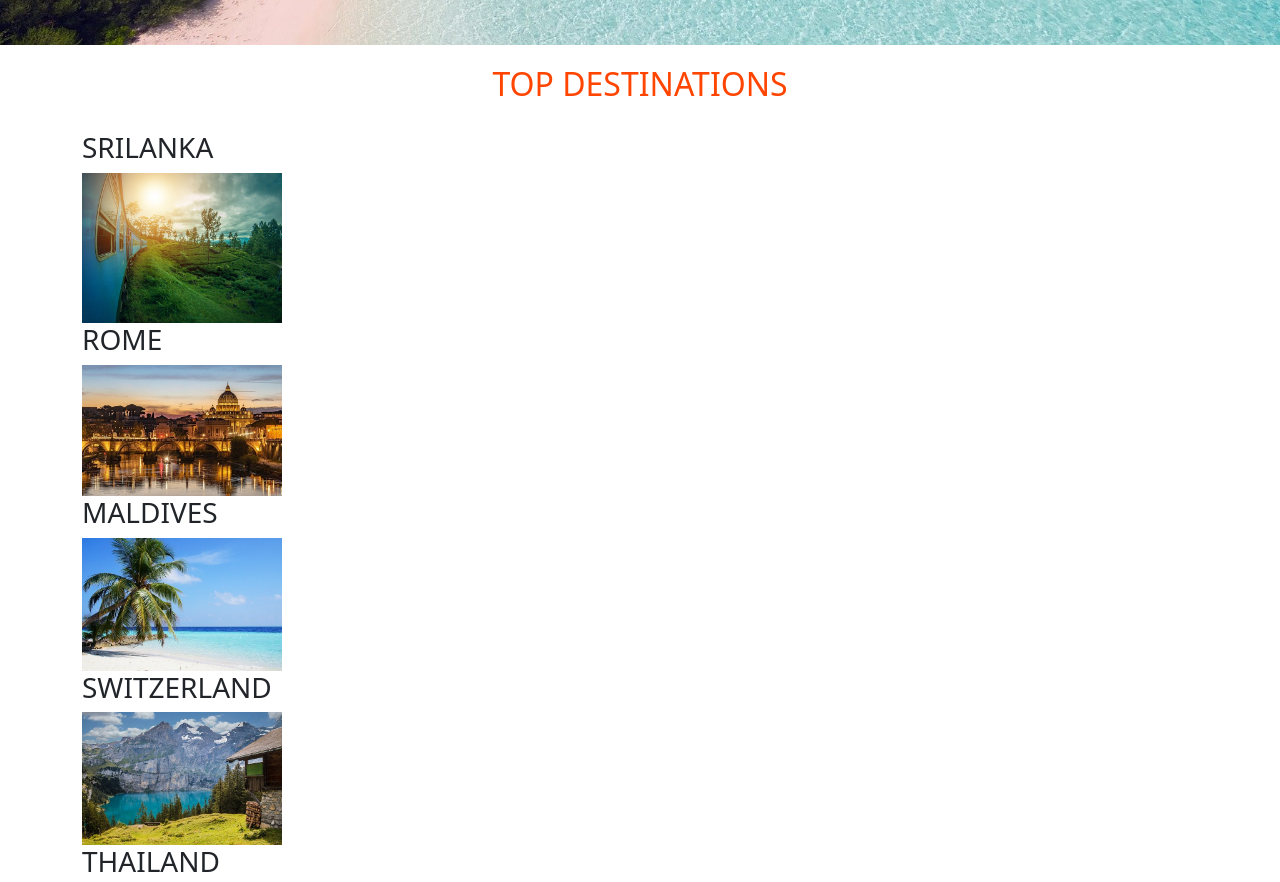
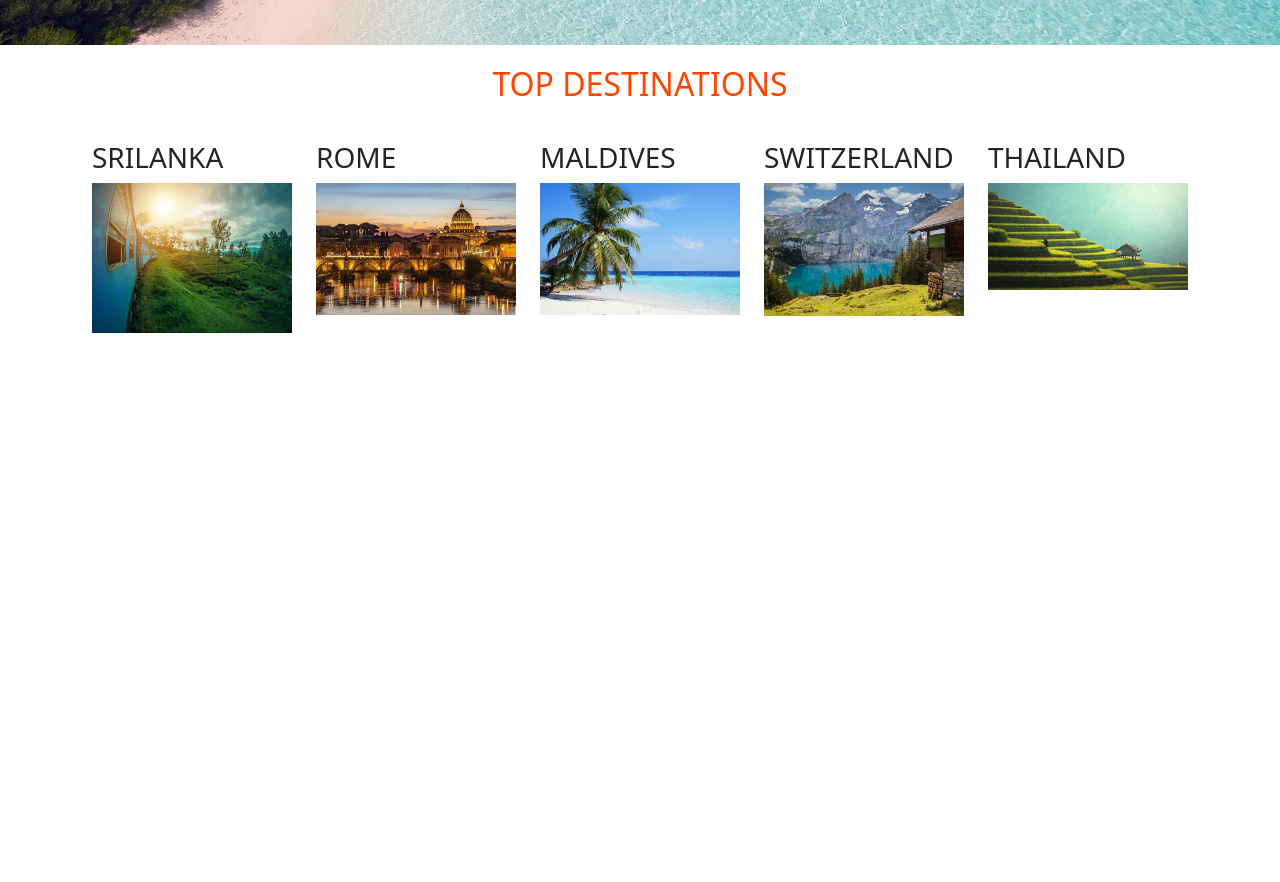
Before and after one commit to jenani14/Jay-Travel, a plain HTML site: page index.html in a window 1280 px wide. Shown: the part 800-1682 px from the top of the page. After the commit the page ends 1133 px from the top, so only its background shows below. Drawn offline with nearby package versions, Linux system fonts and the light colour scheme.

Commit message:
added style of container

```diff
--- a/index.html
+++ b/index.html
@@ -46,6 +46,18 @@
         color: orangered;
         text-align: center;
         padding: 20px;
+    }
+    .container{
+        display: flex;
+        justify-content: space-between;
+        flex-basis: 20%;
+        flex-grow: 1;
+    }
+    .container div{
+        width: 200px;
+        height: 100px;
+        gap: 10px;
+        margin: 10px;
     }
 </style>
 </head>
```
